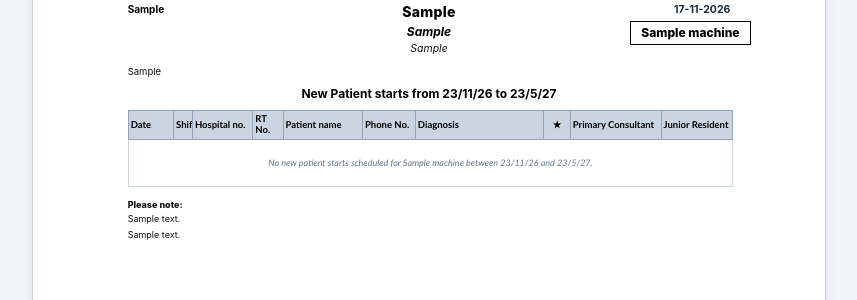
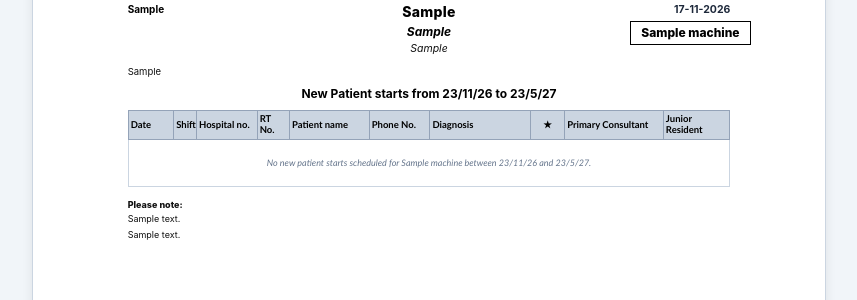
Before and after one commit to charun3v/pt_scheduler, a Django app: page /reports/print-schedule/ in a window 1280 px wide. Shown: the part 163-463 px from the top of the page, without its empty margins (211-1068 px from the left). Run offline with Django 5.2, Linux system fonts and the light colour scheme; a user stored in the database is signed in; tables that the repository leaves empty hold one stand-in row (values such as "Sample post").

Commit message:
Set exact custom column widths for 10-column table across PDF and browser print views

```diff
--- a/apps/reports/views.py
+++ b/apps/reports/views.py
@@ -1794,7 +1794,7 @@ def generate_technician_sheet_pdf(data):
     sig_dept = ParagraphStyle('KMIO_SigDept', parent=styles['Normal'], fontName='Helvetica-Bold', fontSize=8, leading=10, alignment=2)
 
     story = []
-    col_widths = [35, 14, 44, 24, 60, 40, 96, 20, 68, 52.5]
+    col_widths = [35, 17, 46, 24, 60, 45, 75, 25, 73, 49.5]
 
     is_first_page_of_doc = True
     for sheet in data['sheets']:
--- a/templates/reports/print_technician_sheet.html
+++ b/templates/reports/print_technician_sheet.html
@@ -370,15 +370,15 @@
                     <thead>
                         <tr>
                             <th style="width: 12mm;">Date</th>
-                            <th style="width: 5mm; text-align: center;">Shift</th>
+                            <th style="width: 6mm; text-align: center;">Shift</th>
                             <th style="width: 16mm;">Hospital no.</th>
-                            <th style="width: 8mm;">RT No.</th>
+                            <th style="width: 8.5mm;">RT No.</th>
                             <th style="width: 21mm;">Patient name</th>
-                            <th style="width: 14mm;">Phone No.</th>
-                            <th style="width: 34mm;">Diagnosis</th>
-                            <th style="width: 7mm; text-align: center;" title="Special Techniques">★</th>
-                            <th style="width: 24mm;">Primary Consultant</th>
-                            <th style="width: 19mm;">Junior Resident</th>
+                            <th style="width: 16mm;">Phone No.</th>
+                            <th style="width: 26.5mm;">Diagnosis</th>
+                            <th style="width: 9mm; text-align: center;" title="Special Techniques">★</th>
+                            <th style="width: 26mm;">Primary Consultant</th>
+                            <th style="width: 17.5mm;">Junior Resident</th>
                         </tr>
                     </thead>
                     <tbody>
```
